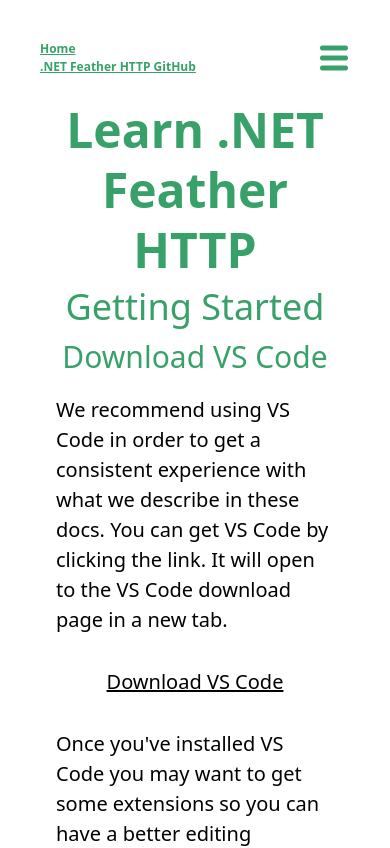
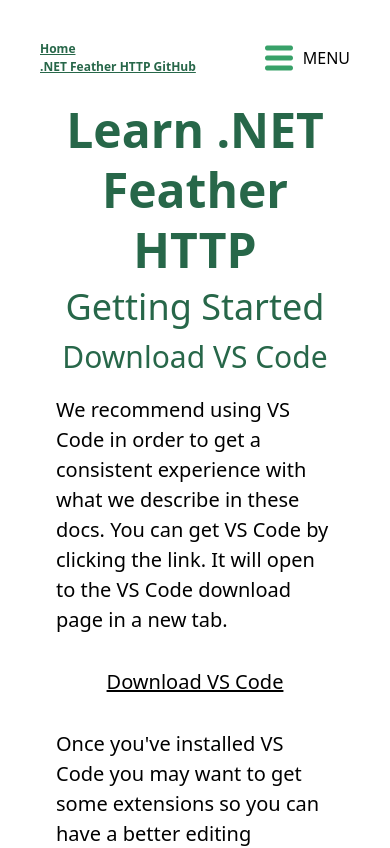
Before and after one commit to RobotOptimist/learn-httpfeather, a Nuxt app: page / in a window 390 px wide. Shown: the top 848 px of the page. Built offline with nearby package versions, Linux system fonts and the light colour scheme; what tailwindcss-transitions would draw is missing.

Commit message:
accessibility fixes for contrast, duplicate links and missing button text

```diff
--- a/components/card.vue
+++ b/components/card.vue
@@ -1,7 +1,7 @@
 <template>
     <div class="m-6 ml-0 lg:ml-6 lg:mb-0 lg:mr-0 p-10 pl-5 pr-5 shadow-md bg-green-200 rounded-lg">
         <h2 class="text-2xl font-semibold rounded-lg text-blue-900">
-            <nuxt-link :to="`examples/${title.split(' ').join('-').toLowerCase()}`">{{title}}</nuxt-link>
+            {{title}}
         </h2>
         <p class="mt-2 pl-0">{{description}}</p>
         <div class="mt-8 flex justify-end">
--- a/components/siteNav.vue
+++ b/components/siteNav.vue
@@ -2,13 +2,14 @@
     <nav>
       <div class="flex flex-row justify-between w-full">
         <div class="flex flex-col">
-          <nuxt-link class="text-green-600 text-xs font-bold underline" to="/">Home</nuxt-link>
-          <a class="text-green-600 text-xs font-bold underline" href="https://github.com/davidfowl/FeatherHttp">.NET Feather HTTP GitHub</a>
+          <nuxt-link class="text-green-800 text-xs font-bold underline" to="/">Home</nuxt-link>
+          <a class="text-green-800 text-xs font-bold underline" href="https://github.com/davidfowl/FeatherHttp">.NET Feather HTTP GitHub</a>
         </div>
-        <button class="lg:hidden" @click="toggleMenu">
-          <svg height="32px" id="Layer_1" style="enable-background:new 0 0 32 32; color: white;" version="1.1" viewBox="0 0 32 32" width="32px" xml:space="preserve" xmlns="http://www.w3.org/2000/svg" xmlns:xlink="http://www.w3.org/1999/xlink">
+        <button class="lg:hidden flex items-center" @click="toggleMenu">
+          <svg class="mr-1" height="32px" id="Layer_1" style="enable-background:new 0 0 32 32; color: white;" version="1.1" viewBox="0 0 32 32" width="32px" xml:space="preserve" xmlns="http://www.w3.org/2000/svg" xmlns:xlink="http://www.w3.org/1999/xlink">
               <path fill="#38a169" d="m4,8.491662l24,0c1.104,0 2,-1.121245 2,-2.502779s-0.896,-2.502779 -2,-2.502779l-24,0c-1.104,0 -2,1.121245 -2,2.502779s0.896,2.502779 2,2.502779zm24,5.005559l-24,0c-1.104,0 -2,1.121245 -2,2.502779s0.896,2.502779 2,2.502779l24,0c1.104,0 2,-1.121245 2,-2.502779s-0.896,-2.502779 -2,-2.502779zm0,10.011118l-24,0c-1.104,0 -2,1.121245 -2,2.502779s0.896,2.502779 2,2.502779l24,0c1.104,0 2,-1.121245 2,-2.502779s-0.896,-2.502779 -2,-2.502779z"></path>
           </svg>
+          <span class="ml-1 uppercase">Menu</span>
         </button>
       </div>
       <topics-list class="lg:hidden" :isHidden="isHidden"></topics-list>
--- a/components/topicsList.vue
+++ b/components/topicsList.vue
@@ -1,6 +1,6 @@
 <template>
     <ul :class="{ 'max-h-none': isHidden, 'p-2 max-h-full transition-max-height': !isHidden }"
-    class="absolute leading-loose mt-1 rounded-lg font-bold bg-green-500 text-white w-4/5 transition-250 overflow-y-hidden lg:static lg:max-w-sm lg:w-full lg:mt-6">
+    class="absolute leading-loose mt-1 rounded-lg font-bold bg-green-800 text-white w-4/5 transition-250 overflow-y-hidden lg:static lg:max-w-sm lg:w-full lg:mt-6">
         <li v-for="topic in topics" :key="topic.title"><nuxt-link exact :to="`/examples/${topic.title.split(' ').join('-').toLowerCase()}`">{{topic.title}}</nuxt-link></li>
       </ul>
 </template>
--- a/layouts/default.vue
+++ b/layouts/default.vue
@@ -16,13 +16,13 @@
 
 <style lang="postcss">
   .h1 {
-    @apply text-5xl text-green-600 font-semibold;
+    @apply text-5xl text-green-800 font-semibold;
   }
   .h2 {
-    @apply text-4xl text-green-600
+    @apply text-4xl text-green-800
   }
   .h3 {
-    @apply text-3xl text-green-600
+    @apply text-3xl text-green-800
   }
   .code {
     @apply bg-gray-400 p-1 font-mono
```
